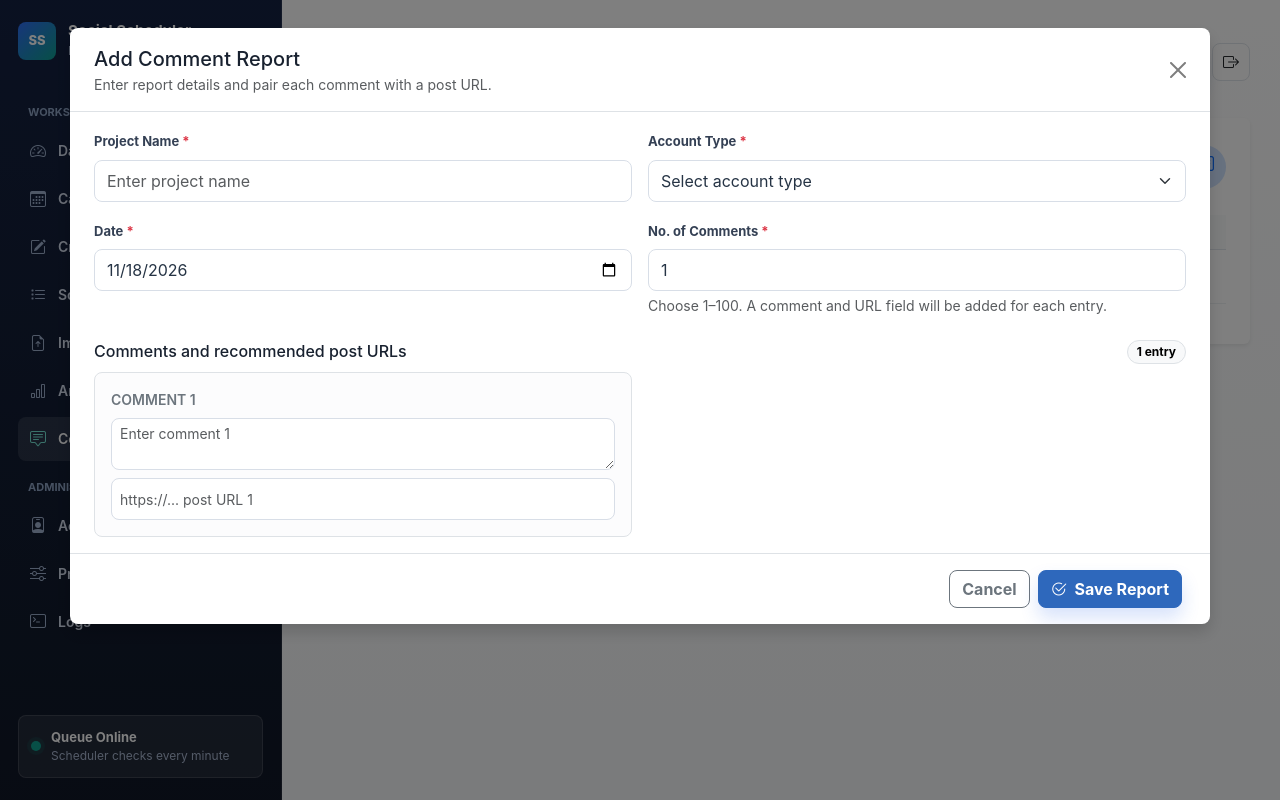
After one commit to kaur-sandeep/social-scheduler, a Laravel app: page /comment-reports in a window 1280 px wide, after a click on "Add Comment Report". The commit adds this page. Run offline with Laravel 12, Linux system fonts and the light colour scheme; a user stored in the database is signed in; data comes from the database, SQL or seed files in the repository; tables that the repository leaves empty hold one stand-in row (values such as "Sample post").

Commit message:
add the comment report section

```diff
--- /dev/null
+++ b/app/Http/Controllers/Admin/CommentReportController.php
@@ -0,0 +1,63 @@
+<?php
+
+namespace App\Http\Controllers\Admin;
+
+use App\Http\Controllers\Controller;
+use App\Models\CommentReport;
+use Illuminate\Http\RedirectResponse;
+use Illuminate\Http\Request;
+use Illuminate\Support\Facades\DB;
+use Illuminate\Validation\Rule;
+use Illuminate\View\View;
+
+class CommentReportController extends Controller
+{
+    private const ACCOUNT_TYPES = ['Facebook', 'Instagram', 'TikTok', 'YouTube', 'LinkedIn', 'X (Twitter)', 'Pinterest'];
+
+    public function index(Request $request): View
+    {
+        $reportQuery = CommentReport::where('user_id', $request->user()->id);
+        $reportCount = (clone $reportQuery)->count();
+
+        $reports = $reportQuery->with('posts')
+            ->latest('report_date')
+            ->latest()
+            ->paginate(10);
+
+        return view('comment-reports.index', ['reports' => $reports, 'reportCount' => $reportCount, 'accountTypes' => self::ACCOUNT_TYPES]);
+    }
+
+    public function store(Request $request): RedirectResponse
+    {
+        $validated = $request->validate([
+            'project_name' => ['required', 'string', 'max:255'],
+            'account_type' => ['required', 'string', Rule::in(self::ACCOUNT_TYPES)],
+            'report_date' => ['required', 'date_format:Y-m-d', 'before_or_equal:today'],
+            'number_of_comments' => ['required', 'integer', 'min:1', 'max:100'],
+            'comments' => ['required', 'array', 'size:'.$request->input('number_of_comments')],
+            'comments.*' => ['required', 'string', 'max:10000'],
+            'post_urls' => ['required', 'array', 'size:'.$request->input('number_of_comments')],
+            'post_urls.*' => ['required', 'url', 'max:2048'],
+        ]);
+
+        DB::transaction(function () use ($request, $validated): void {
+            $report = CommentReport::create([
+                'user_id' => $request->user()->id,
+                'project_name' => $validated['project_name'],
+                'account_type' => $validated['account_type'],
+                'report_date' => $validated['report_date'],
+                'number_of_comments' => $validated['number_of_comments'],
+            ]);
+
+            foreach ($validated['post_urls'] as $index => $url) {
+                $report->posts()->create([
+                    'position' => $index + 1,
+                    'comment_text' => $validated['comments'][$index],
+                    'post_url' => $url,
+                ]);
+            }
+        });
+
+        return redirect()->route('comment-reports.index')->with('success', 'Comment report saved successfully.');
+    }
+}
--- /dev/null
+++ b/app/Models/CommentReport.php
@@ -0,0 +1,21 @@
+<?php
+
+namespace App\Models;
+
+use Illuminate\Database\Eloquent\Model;
+use Illuminate\Database\Eloquent\Relations\HasMany;
+
+class CommentReport extends Model
+{
+    protected $fillable = ['user_id', 'project_name', 'account_type', 'report_date', 'number_of_comments'];
+
+    protected function casts(): array
+    {
+        return ['report_date' => 'date'];
+    }
+
+    public function posts(): HasMany
+    {
+        return $this->hasMany(CommentReportPost::class)->orderBy('position');
+    }
+}
--- /dev/null
+++ b/app/Models/CommentReportPost.php
@@ -0,0 +1,10 @@
+<?php
+
+namespace App\Models;
+
+use Illuminate\Database\Eloquent\Model;
+
+class CommentReportPost extends Model
+{
+    protected $fillable = ['position', 'comment_text', 'post_url'];
+}
--- /dev/null
+++ b/resources/views/comment-reports/index.blade.php
@@ -0,0 +1,188 @@
+@extends('layouts.app')
+
+@section('title', 'Comment Report')
+@section('subtitle', 'Review and manage comment reports')
+
+@section('content')
+<section class="card border-0 shadow-sm">
+    <div class="card-body p-4">
+        <div class="d-flex align-items-center justify-content-between gap-3 mb-4">
+            <div>
+                <h2 class="h5 mb-1">Comment reports</h2>
+                <p class="text-muted small mb-0">{{ $reportCount }} {{ \Illuminate\Support\Str::plural('report', $reportCount) }} saved</p>
+            </div>
+            <span class="rounded-circle bg-primary-subtle text-primary d-inline-flex align-items-center justify-content-center" style="width:44px;height:44px"><i class="bi bi-chat-square-text fs-5"></i></span>
+        </div>
+
+        @if($reports->isEmpty())
+            <div class="text-center py-5">
+                <div class="text-primary fs-1 mb-2"><i class="bi bi-chat-square-text"></i></div>
+                <h3 class="h6">No comment reports yet</h3>
+                <p class="text-muted mb-0">Select <strong>Add Comment Report</strong> to create your first report.</p>
+            </div>
+        @else
+            <div class="table-responsive">
+                <table class="table table-hover align-middle mb-0">
+                    <thead><tr><th>Project</th><th>Account type</th><th>Report date</th><th class="text-end">Comments</th><th>Details</th></tr></thead>
+                    <tbody>
+                        @foreach($reports as $report)
+                            <tr>
+                                <td class="fw-semibold">{{ $report->project_name }}</td>
+                                <td><span class="badge rounded-pill text-bg-light border">{{ $report->account_type }}</span></td>
+                                <td>{{ $report->report_date->format('M d, Y') }}</td>
+                                <td class="text-end">{{ $report->number_of_comments }}</td>
+                                <td>
+                                    <details>
+                                        <summary class="small text-primary" role="button">View comments and URLs</summary>
+                                        <div class="mt-2" style="min-width:280px;max-width:560px">
+                                            @foreach($report->posts as $post)
+                                                <div class="border rounded-3 p-2 mb-2 small">
+                                                    <div class="fw-semibold mb-1">Comment {{ $post->position }}</div>
+                                                    <div class="text-break mb-1">{{ $post->comment_text }}</div>
+                                                    <a class="text-break" href="{{ $post->post_url }}" target="_blank" rel="noopener noreferrer">{{ $post->post_url }}</a>
+                                                </div>
+                                            @endforeach
+                                        </div>
+                                    </details>
+                                </td>
+                            </tr>
+                        @endforeach
+                    </tbody>
+                </table>
+            </div>
+            <div class="mt-3">{{ $reports->links() }}</div>
+        @endif
+    </div>
+</section>
+
+<div class="modal fade" id="addCommentReportModal" tabindex="-1" aria-labelledby="addCommentReportTitle" aria-hidden="true">
+    <div class="modal-dialog modal-xl modal-dialog-scrollable">
+        <form method="post" action="{{ route('comment-reports.store') }}" id="commentReportForm" class="modal-content border-0 shadow">
+                @csrf
+                <div class="modal-header px-4">
+                    <div>
+                        <h2 class="modal-title h5" id="addCommentReportTitle">Add Comment Report</h2>
+                        <p class="text-muted small mb-0">Enter report details and pair each comment with a post URL.</p>
+                    </div>
+                    <button type="button" class="btn-close" data-bs-dismiss="modal" aria-label="Close"></button>
+                </div>
+                <div class="modal-body px-4">
+                    <div class="row g-3">
+                        <div class="col-md-6">
+                            <label for="project_name" class="form-label">Project Name <span class="text-danger">*</span></label>
+                            <input id="project_name" name="project_name" class="form-control @error('project_name') is-invalid @enderror" value="{{ old('project_name') }}" required maxlength="255" placeholder="Enter project name">
+                            @error('project_name')<div class="invalid-feedback">{{ $message }}</div>@enderror
+                        </div>
+                        <div class="col-md-6">
+                            <label for="account_type" class="form-label">Account Type <span class="text-danger">*</span></label>
+                            <select id="account_type" name="account_type" class="form-select @error('account_type') is-invalid @enderror" required>
+                                <option value="">Select account type</option>
+                                @foreach($accountTypes as $type)
+                                    <option value="{{ $type }}" @selected(old('account_type') === $type)>{{ $type }}</option>
+                                @endforeach
+                            </select>
+                            @error('account_type')<div class="invalid-feedback">{{ $message }}</div>@enderror
+                        </div>
+                        <div class="col-md-6">
+                            <label for="report_date" class="form-label">Date <span class="text-danger">*</span></label>
+                            <input type="date" id="report_date" name="report_date" max="{{ now()->toDateString() }}" class="form-control @error('report_date') is-invalid @enderror" value="{{ old('report_date', now()->toDateString()) }}" required>
+                            @error('report_date')<div class="invalid-feedback">{{ $message }}</div>@enderror
+                        </div>
+                        <div class="col-md-6">
+                            <label for="number_of_comments" class="form-label">No. of Comments <span class="text-danger">*</span></label>
+                            <input type="number" id="number_of_comments" name="number_of_comments" class="form-control @error('number_of_comments') is-invalid @enderror" value="{{ old('number_of_comments', 1) }}" min="1" max="100" step="1" required>
+                            <div class="form-text">Choose 1–100. A comment and URL field will be added for each entry.</div>
+                            @error('number_of_comments')<div class="invalid-feedback d-block">{{ $message }}</div>@enderror
+                        </div>
+                    </div>
+
+                    <div class="d-flex align-items-center justify-content-between mt-4 mb-2">
+                        <h3 class="h6 mb-0">Comments and recommended post URLs</h3>
+                        <span class="badge text-bg-light border" id="entryCountBadge">1 entries</span>
+                    </div>
+                    @if($errors->has('comments') || $errors->has('post_urls'))
+                        <div class="alert alert-danger py-2">{{ $errors->first('comments') ?: $errors->first('post_urls') }}</div>
+                    @endif
+                    <div id="postUrlFields" class="row g-3" aria-live="polite"></div>
+                </div>
+                <div class="modal-footer px-4">
+                    <button type="button" class="btn btn-outline-secondary" data-bs-dismiss="modal">Cancel</button>
+                    <button type="submit" class="btn btn-primary" id="saveCommentReport"><i class="bi bi-check2-circle me-1"></i> Save Report</button>
+                </div>
+        </form>
+    </div>
+</div>
+@endsection
+
+@push('scripts')
+<script>
+(() => {
+    const countInput = document.getElementById('number_of_comments');
+    const container = document.getElementById('postUrlFields');
+    const badge = document.getElementById('entryCountBadge');
+    const oldUrls = @json(old('post_urls', []));
+    const oldComments = @json(old('comments', []));
+    const validationErrors = @json($errors->getMessages());
+
+    function renderRows() {
+        const count = Math.max(0, Math.min(100, Number.parseInt(countInput.value, 10) || 0));
+        const current = Array.from(container.querySelectorAll('.comment-report-entry')).map(row => ({
+            comment: row.querySelector('textarea').value,
+            url: row.querySelector('input').value,
+        }));
+        container.replaceChildren();
+        badge.textContent = `${count} ${count === 1 ? 'entry' : 'entries'}`;
+
+        for (let index = 0; index < count; index++) {
+            const column = document.createElement('div');
+            column.className = 'col-12 col-lg-6';
+            const card = document.createElement('div');
+            card.className = 'comment-report-entry h-100 border rounded-3 p-3 bg-light-subtle';
+            const title = document.createElement('div');
+            title.className = 'small fw-semibold text-secondary mb-2';
+            title.textContent = `COMMENT ${index + 1}`;
+
+            const comment = document.createElement('textarea');
+            comment.name = 'comments[]';
+            comment.className = `form-control form-control-sm mb-2${validationErrors[`comments.${index}`] ? ' is-invalid' : ''}`;
+            comment.required = true;
+            comment.maxLength = 10000;
+            comment.rows = 2;
+            comment.placeholder = `Enter comment ${index + 1}`;
+            comment.setAttribute('aria-label', `Comment ${index + 1}`);
+            comment.value = current[index]?.comment ?? oldComments[index] ?? '';
+
+            const commentError = document.createElement('div');
+            commentError.className = 'invalid-feedback mb-2';
+            commentError.textContent = validationErrors[`comments.${index}`]?.[0] ?? '';
+
+            const url = document.createElement('input');
+            url.type = 'url';
+            url.name = 'post_urls[]';
+            url.className = `form-control form-control-sm${validationErrors[`post_urls.${index}`] ? ' is-invalid' : ''}`;
+            url.required = true;
+            url.maxLength = 2048;
+            url.placeholder = `https://... post URL ${index + 1}`;
+            url.setAttribute('aria-label', `Recommended post URL ${index + 1}`);
+            url.value = current[index]?.url ?? oldUrls[index] ?? '';
+
+            const urlError = document.createElement('div');
+            urlError.className = 'invalid-feedback';
+            urlError.textContent = validationErrors[`post_urls.${index}`]?.[0] ?? '';
+
+            card.append(title, comment, commentError, url, urlError);
+            column.append(card);
+            container.append(column);
+        }
+    }
+
+    countInput.addEventListener('input', renderRows);
+    countInput.addEventListener('change', renderRows);
+    renderRows();
+
+    @if($errors->any())
+        bootstrap.Modal.getOrCreateInstance(document.getElementById('addCommentReportModal')).show();
+    @endif
+})();
+</script>
+@endpush
--- a/resources/views/layouts/app.blade.php
+++ b/resources/views/layouts/app.blade.php
@@ -28,6 +28,7 @@
             <a class="nav-link {{ request()->routeIs('posts.index') ? 'active' : '' }}" href="{{ route('posts.index') }}"><i class="bi bi-list-task"></i> Scheduled Posts</a>
             <a class="nav-link {{ request()->routeIs('posts.imports.*') ? 'active' : '' }}" href="{{ route('posts.imports.index') }}"><i class="bi bi-file-earmark-arrow-up"></i> Import Posts</a>
             <a class="nav-link {{ request()->routeIs('analytics.*', 'accounts.analytics') ? 'active' : '' }}" href="{{ route('analytics.index') }}"><i class="bi bi-bar-chart"></i> Analytics</a>
+            <a class="nav-link {{ request()->routeIs('comment-reports.*') ? 'active' : '' }}" href="{{ route('comment-reports.index') }}"><i class="bi bi-chat-square-text"></i> Comment Report</a>
         </nav>
         <div class="sidebar-section">Administration</div>
         <nav class="nav flex-column gap-1">
@@ -54,7 +55,11 @@
                 <p>@yield('subtitle', 'Internal social publishing operations')</p>
             </div>
             <div class="topbar-actions">
-                <a class="btn btn-primary" href="{{ route('posts.create') }}"><i class="bi bi-plus-lg"></i> New Post</a>
+                @if(request()->routeIs('comment-reports.index'))
+                    <button class="btn btn-primary" type="button" data-bs-toggle="modal" data-bs-target="#addCommentReportModal"><i class="bi bi-plus-lg"></i> Add Comment Report</button>
+                @else
+                    <a class="btn btn-primary" href="{{ route('posts.create') }}"><i class="bi bi-plus-lg"></i> New Post</a>
+                @endif
                 <form method="post" action="{{ route('logout') }}">
                     @csrf
                     <button class="btn btn-icon" title="Sign out"><i class="bi bi-box-arrow-right"></i></button>
--- a/routes/web.php
+++ b/routes/web.php
@@ -18,6 +18,7 @@ use App\Http\Controllers\TikTokController;
 use App\Http\Controllers\Admin\ProjectSettingsController;
 use App\Http\Controllers\Admin\PostImportController;
 use App\Http\Controllers\Admin\AnalyticsController;
+use App\Http\Controllers\Admin\CommentReportController;
 
 Route::middleware('guest')->group(function () {
     Route::get('/login', [AuthController::class, 'create'])->name('login');
@@ -84,6 +85,8 @@ Route::middleware('auth')->group(function () {
 
     Route::get('/logs', [LogController::class, 'index'])->name('logs.index');
     Route::get('/analytics', [AnalyticsController::class, 'index'])->name('analytics.index');
+    Route::get('/comment-reports', [CommentReportController::class, 'index'])->name('comment-reports.index');
+    Route::post('/comment-reports', [CommentReportController::class, 'store'])->name('comment-reports.store');
     Route::post('/admin/analytics/send-test-report', [AnalyticsController::class, 'sendTestReport'])->name('analytics.send-test-report');
     Route::view('/media-library', 'media.index')->name('media.index');
     Route::get('/settings', [SettingsController::class, 'index'])->name('settings.index');
```
Also changed, not shown: database/migrations/2026_11_18_000000_create_comment_reports_tables.php (added), database/migrations/2026_11_18_000001_ensure_comment_text_on_comment_report_posts.php (added).
